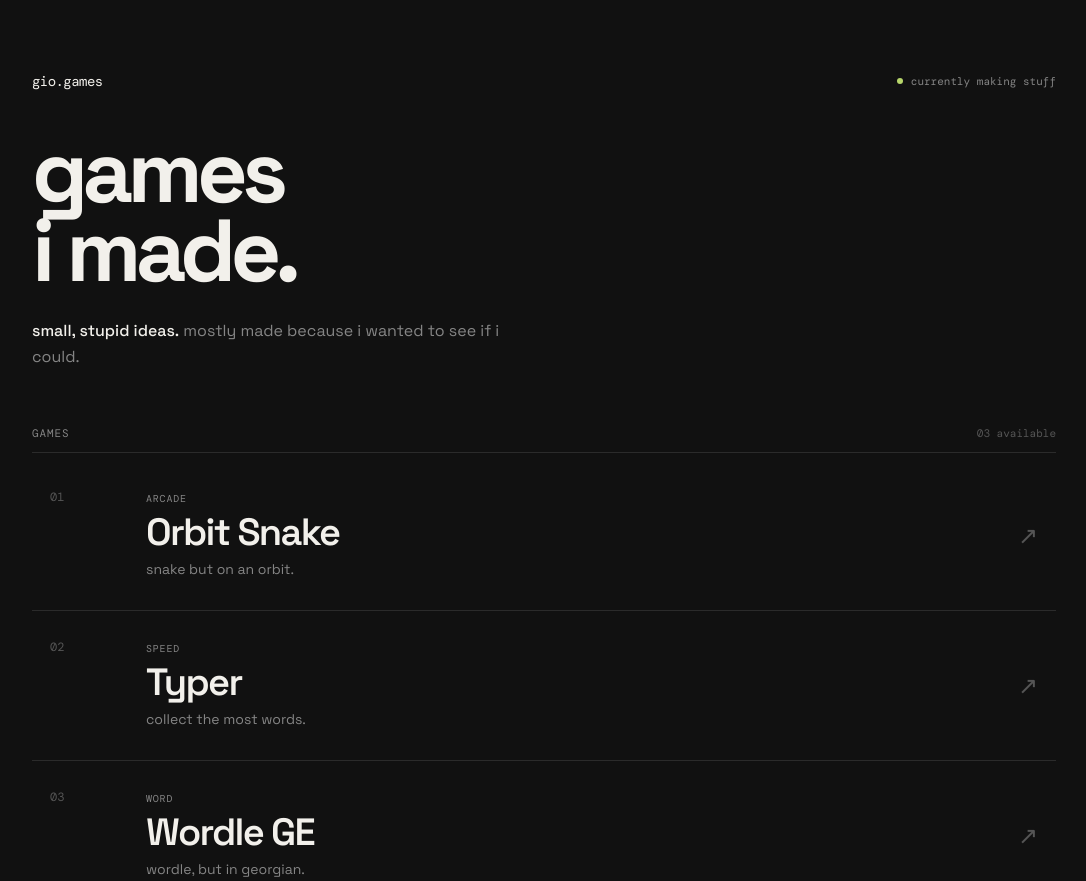
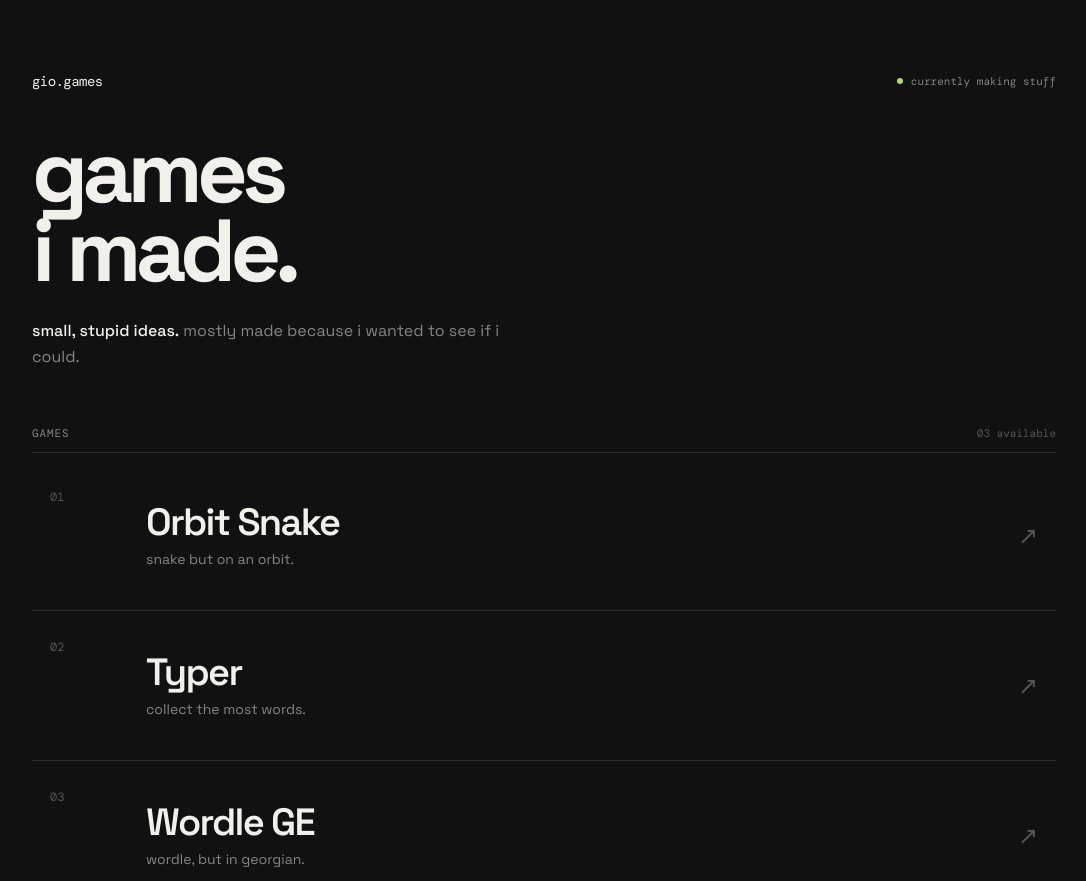
Before and after one commit to GiorgiSapharidze/giogames, a plain HTML site: page index.html in a window 1280 px wide. Shown: the top 881 px of the page, without its empty margins (96-1182 px from the left). Drawn offline with nearby package versions, Linux system fonts and the light colour scheme.

Commit message:
Update index.html

```diff
--- a/index.html
+++ b/index.html
@@ -431,21 +431,18 @@ const games = [
 
   {
     title: "Orbit Snake",
-    tag: "arcade",
     desc: "snake but on an orbit.",
     href: "orbit-snake"
   },
 
   {
     title: "Typer",
-    tag: "speed",
     desc: "collect the most words.",
     href: "typer"
   },
 
   {
     title: "Wordle GE",
-    tag: "word",
     desc: "wordle, but in georgian.",
     href: "wordle-ge"
   }
@@ -475,10 +472,6 @@ games.forEach((game, index) => {
     </div>
 
     <div class="game-info">
-
-      <div class="game-tag">
-        ${game.tag}
-      </div>
 
       <div class="game-title">
         ${game.title}
```
